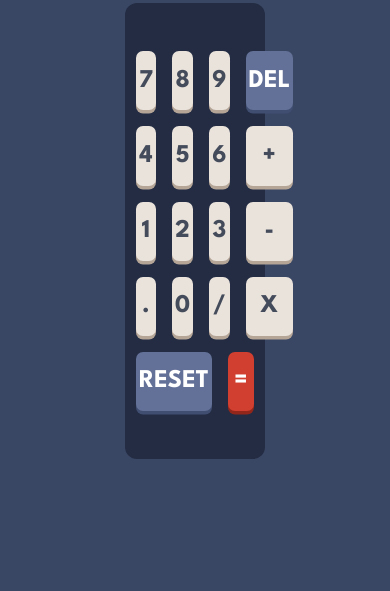
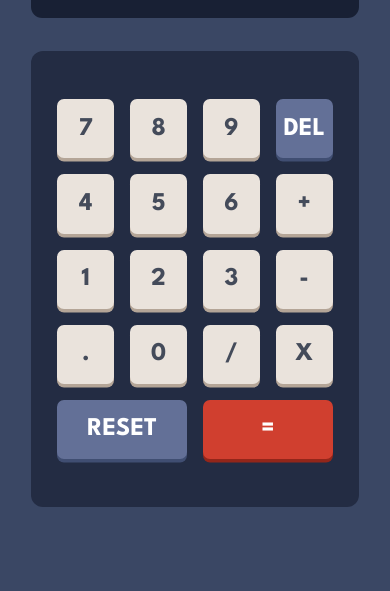
Before and after one commit to freaky4wrld/frontend-challenges, a plain HTML site: page calculator-app-main/index.html in a window 390 px wide. Shown: the part 253-844 px from the top of the page. Drawn offline with Linux system fonts and the light colour scheme.

Commit message:
added responsive and made the mobile responsive design to the styles

```diff
--- a/calculator-app-main/style.css
+++ b/calculator-app-main/style.css
@@ -34,7 +34,7 @@ body, .btn
 
 #calc-outer{
     width: 36%;
-    margin: 2rem auto;
+    margin: 2.7rem auto;
     display: flex;
     flex-direction: column;
     gap: 2rem;
@@ -163,3 +163,22 @@ body, .btn
     filter: brightness(1.6);
     cursor: pointer;
 }
+
+/* mobile  responsiveness */
+@media screen and (max-width: 950px) {
+    #calc-outer{
+        width: 54%;
+    }
+}
+@media screen and (max-width: 650px){
+    #calc-outer{
+        margin: 3.6rem auto;
+        width: 72%;
+    }
+}
+@media screen and (max-width: 500px) {
+    #calc-outer{
+        margin: 5rem auto;
+        width: 84%;
+    }
+}
```
